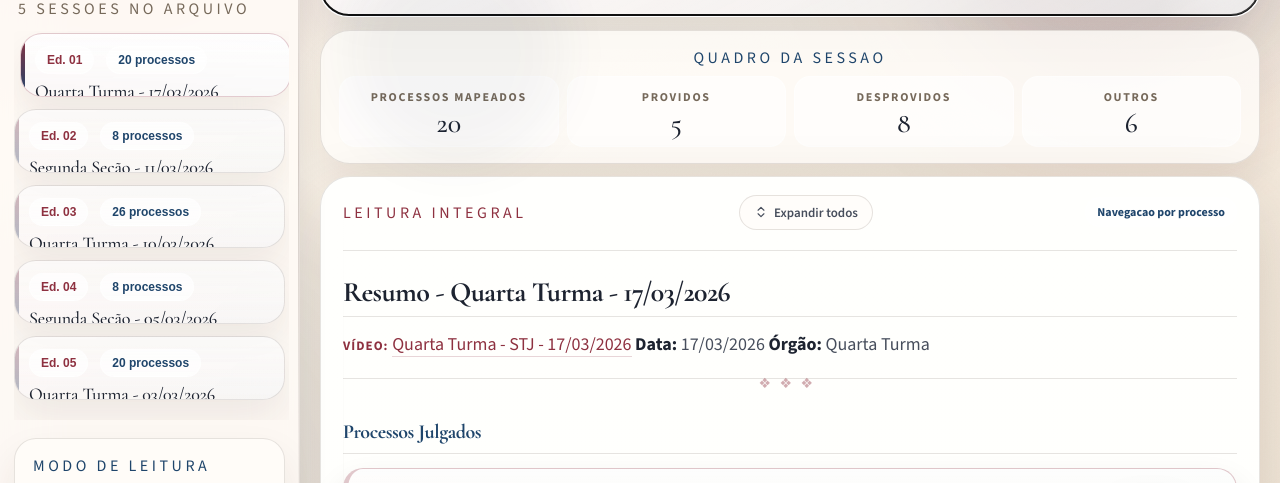
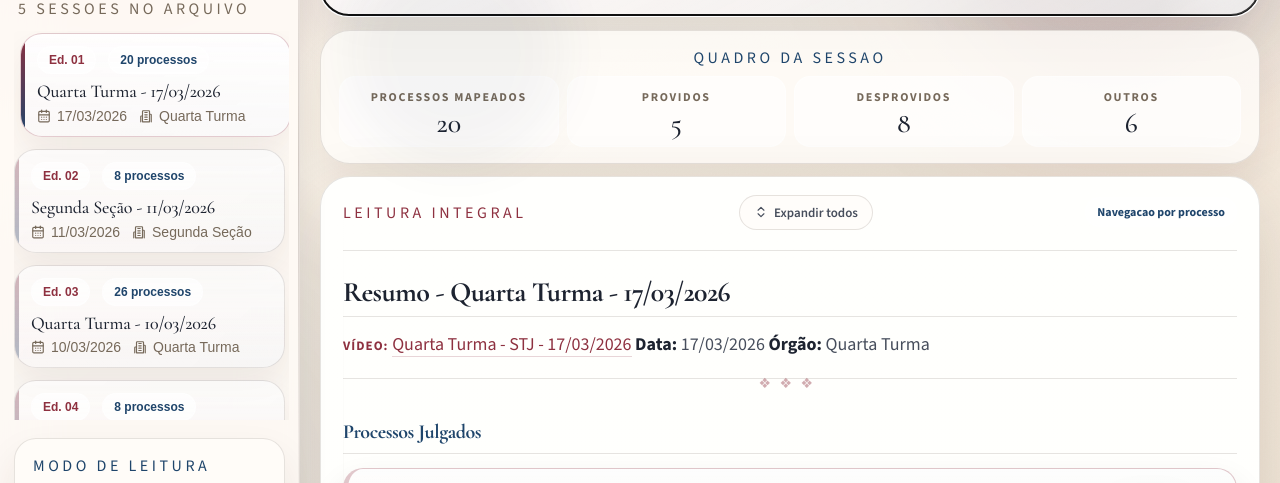
Before and after one commit to Deltaporto/STJ-resumos, a plain HTML site: page index.html in a window 1280 px wide. Shown: the part 237-720 px from the top of the page. Drawn offline with nearby package versions, Linux system fonts and the light colour scheme.

Commit message:
Atualização automática de dados (2026-03-27 16:21)

```diff
--- a/style.css
+++ b/style.css
@@ -439,7 +439,9 @@ body::after {
         linear-gradient(180deg, rgba(255, 255, 255, 0.74), rgba(255, 255, 255, 0.48)),
         linear-gradient(135deg, rgba(142, 49, 64, 0.05), rgba(31, 69, 107, 0.06));
     border-radius: var(--radius-md);
-    padding: 12px 12px 12px 14px;
+    padding: 12px 16px 12px 16px;
+    flex-shrink: 0;
+    min-height: min-content;
     text-align: left;
     color: inherit;
     cursor: pointer;
@@ -1387,7 +1389,7 @@ body::after {
     }
 
     .sessions-list {
-        max-height: 360px;
+        max-height: 480px;
     }
 
     .overview-strip {
```
